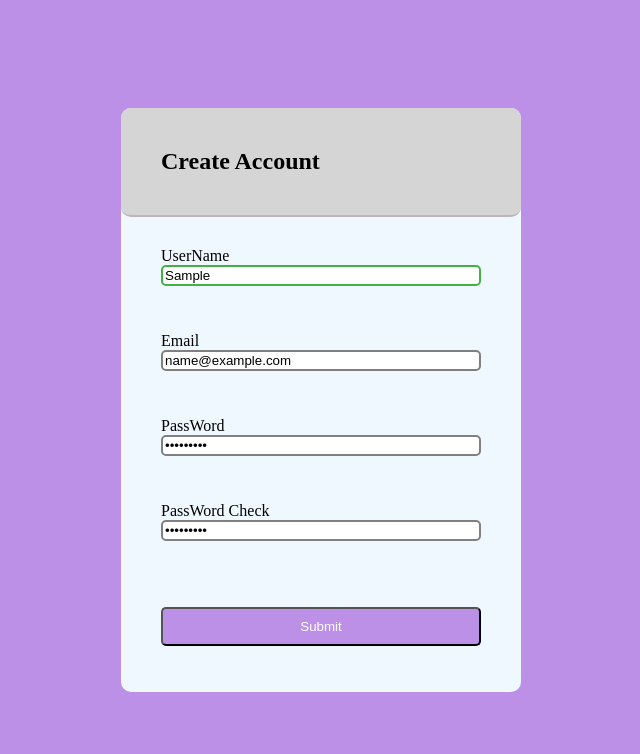
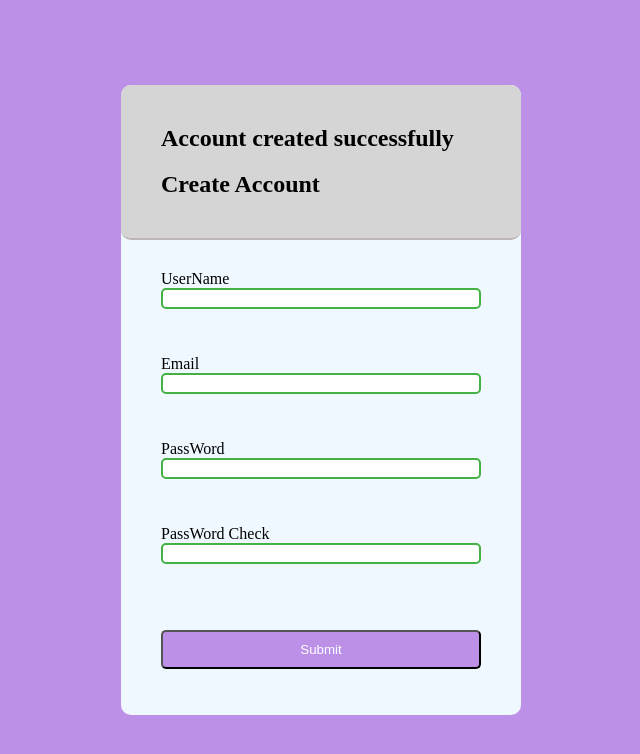
Before and after one commit to FarahBaraket-03/first, a plain HTML site: page OneDrive/Bureau/formation/exercice/index.html in a window 1280 px wide. Both pictures are taken after typing "Sample", "name@example.com", "Sample123", "Sample123" into the empty fields and a click on the button "Submit". Shown: the whole page, without its empty margins (319-959 px from the left). Drawn offline with Linux system fonts and the light colour scheme.

Commit message:
first_js

```diff
--- a/OneDrive/Bureau/formation/exercice/index.html
+++ b/OneDrive/Bureau/formation/exercice/index.html
@@ -8,6 +8,7 @@
 <body>
     <div class="container">
         <div class="header">
+            <h2 id="message"></h2>
             <h2>Create Account</h2>
         </div>
         <form class="form" id="form">
--- a/OneDrive/Bureau/formation/exercice/key.js
+++ b/OneDrive/Bureau/formation/exercice/key.js
@@ -10,10 +10,16 @@ const username=document.getElementById("username");
 const email=document.getElementById("email");
 const password=document.getElementById("password");
 const password2=document.getElementById("password2");
-
+const message=document.getElementById('message');
+let etat=true;
 form.addEventListener('submit',(e) =>{
     e.preventDefault()
     checkInputs();
+    if (etat){
+        message.innerText="Account created successfully";
+        setTimeout(()=>{message.innerText=""},3000);
+        form.reset();
+    }
 })
 
 function checkInputs(){
@@ -61,6 +67,10 @@ else
 
 }
 
+function isEmail(email){
+    return /^(([^<>()\[\]\\.,;:\s@"]+(\.[^<>()\[\]\\.,;:\s@"]+)*)|(".+"))@((\[[0-9]{1,3}\.[0-9]{1,3}\.[0-9]{1,3}\.[0-9]{1,3}])|(([a-zA-Z\-0-9]+\.)+[a-zA-Z]{2,}))$/.test(email);
+}
+
 function setSuccessFor(input){
     const fromcontrol=input.parentElement;
    fromcontrol.className='form-control success';
```
